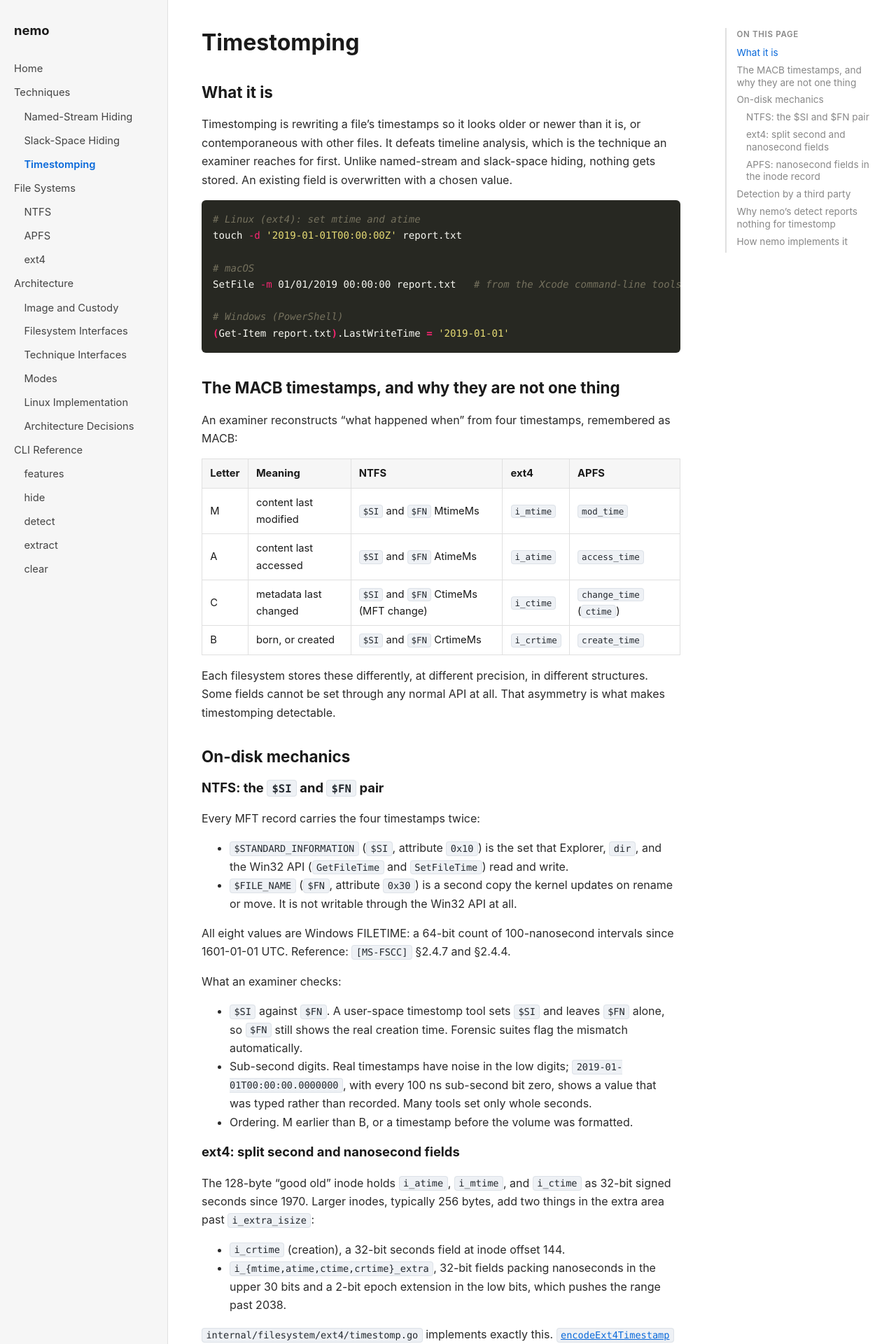
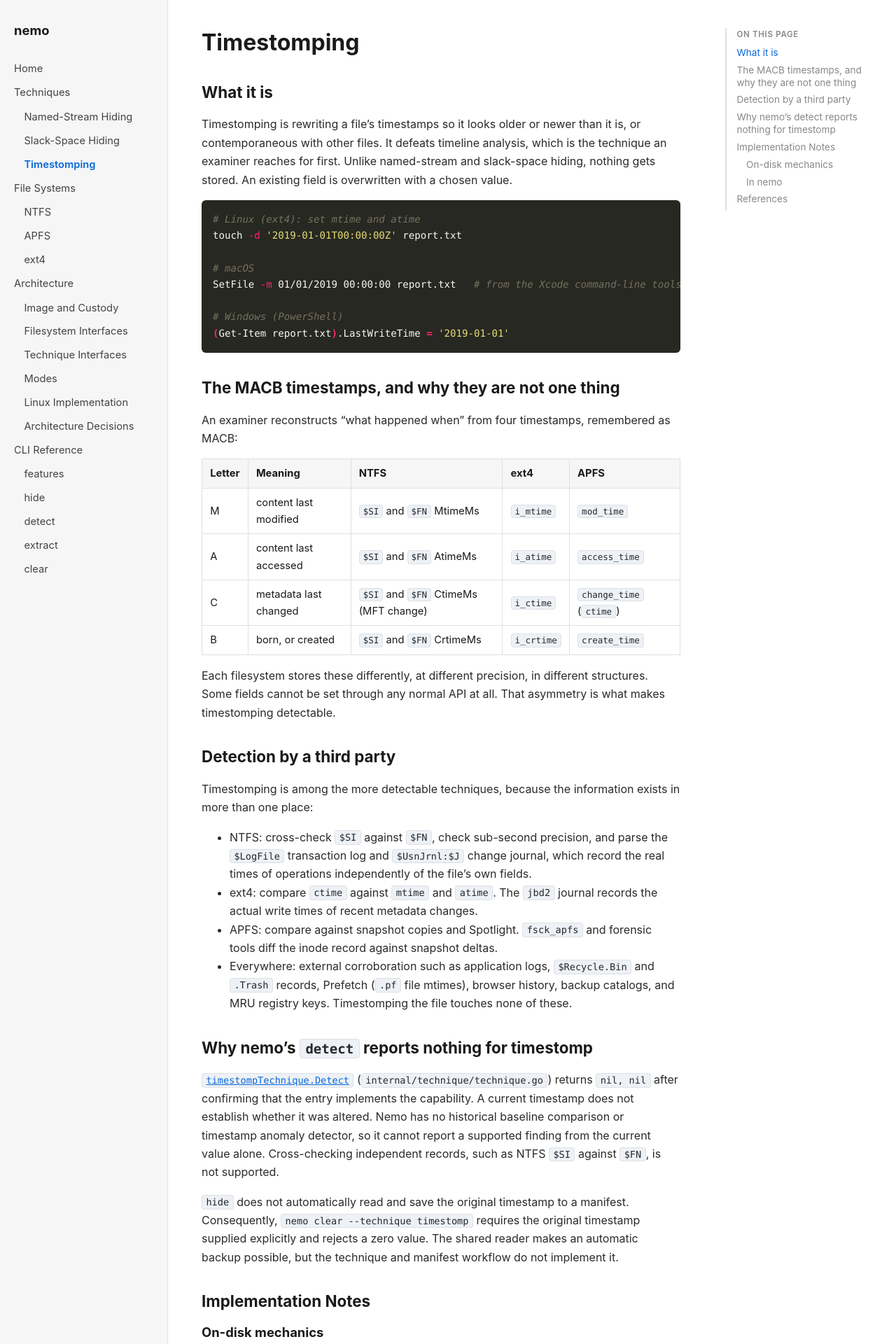
Before and after one commit to sahithyandev/nemo, a Jekyll site: the page built from docs/techniques/timestomping.md, in a window 1280 px wide. Shown: the top 1920 px of the page at 70% size. Built offline with Jekyll 4.4.1, drawn with Linux system fonts in a browser that asks for light colours; some of the changed text lies outside the part shown.

Commit message:
restructure timestomping page, add footnote refs

````diff
--- a/docs/techniques/timestomping.md
+++ b/docs/techniques/timestomping.md
@@ -41,9 +41,41 @@ Each filesystem stores these differently, at different precision, in different
 structures. Some fields cannot be set through any normal API at all. That
 asymmetry is what makes timestomping detectable.
 
-## On-disk mechanics
+## Detection by a third party
 
-### NTFS: the `$SI` and `$FN` pair
+Timestomping is among the more detectable techniques, because the information
+exists in more than one place:
+
+- NTFS: cross-check `$SI` against `$FN`, check sub-second precision, and parse the
+  `$LogFile` transaction log and `$UsnJrnl:$J` change journal, which record the
+  real times of operations independently of the file's own fields.
+- ext4: compare `ctime` against `mtime` and `atime`. The `jbd2` journal records
+  the actual write times of recent metadata changes.
+- APFS: compare against snapshot copies and Spotlight. `fsck_apfs` and forensic
+  tools diff the inode record against snapshot deltas.
+- Everywhere: external corroboration such as application logs, `$Recycle.Bin` and
+  `.Trash` records, Prefetch (`.pf` file mtimes), browser history, backup
+  catalogs, and MRU registry keys. Timestomping the file touches none of these.
+
+## Why nemo's `detect` reports nothing for timestomp
+
+[`timestompTechnique.Detect`]({{ site.src }}/internal/technique/technique.go#L405) (`internal/technique/technique.go`) returns
+`nil, nil` after confirming that the entry implements the capability. A current
+timestamp does not establish whether it was altered. Nemo has no historical
+baseline comparison or timestamp anomaly detector, so it cannot report a
+supported finding from the current value alone. Cross-checking independent
+records, such as NTFS `$SI` against `$FN`, is not supported.
+
+`hide` does not automatically read and save the original timestamp to a manifest.
+Consequently, `nemo clear --technique timestomp` requires the original timestamp
+supplied explicitly and rejects a zero value. The shared reader makes an automatic
+backup possible, but the technique and manifest workflow do not implement it.
+
+## Implementation Notes
+
+### On-disk mechanics
+
+#### NTFS: the `$SI` and `$FN` pair
 
 Every MFT record carries the four timestamps twice:
 
@@ -53,7 +85,7 @@ Every MFT record carries the four timestamps twice:
   rename or move. It is not writable through the Win32 API at all.
 
 All eight values are Windows FILETIME: a 64-bit count of 100-nanosecond intervals
-since 1601-01-01 UTC. Reference: `[MS-FSCC]` §2.4.7 and §2.4.4.
+since 1601-01-01 UTC.[^fscc]
 
 What an examiner checks:
 
@@ -65,7 +97,7 @@ What an examiner checks:
   value that was typed rather than recorded. Many tools set only whole seconds.
 - Ordering. M earlier than B, or a timestamp before the volume was formatted.
 
-### ext4: split second and nanosecond fields
+#### ext4: split second and nanosecond fields
 
 The 128-byte "good old" inode holds `i_atime`, `i_mtime`, and `i_ctime` as
 32-bit signed seconds since 1970. Larger inodes, typically 256 bytes, add two
@@ -100,12 +132,11 @@ the ext4 timestomp signature. nemo can write `i_ctime`, because it edits the
 inode bytes directly in an image, which is a capability a live attacker on a
 mounted filesystem does not have.
 
-### APFS: nanosecond fields in the inode record
+#### APFS: nanosecond fields in the inode record
 
 APFS stores the four timestamps in the `j_inode_val_t` inode record in the
 filesystem B-tree, each a 64-bit count of nanoseconds since 1970-01-01 UTC
-(Apple's *APFS Reference*, `j_inode_val_t`: `create_time`, `mod_time`,
-`change_time`, `access_time`). The precision is higher than NTFS or ext4, so a
+(`create_time`, `mod_time`, `change_time`, `access_time`).[^apfs] The precision is higher than NTFS or ext4, so a
 whole-second value is an even stronger sign a human typed it.
 
 APFS also keeps copies of the dates that a timestomp does not reach:
@@ -117,23 +148,7 @@ APFS also keeps copies of the dates that a timestomp does not reach:
   (`com.apple.quarantine`), carry their own dates.
 - Local `tmutil` snapshots preserve the inode record as it was.
 
-## Detection by a third party
-
-Timestomping is among the more detectable techniques, because the information
-exists in more than one place:
-
-- NTFS: cross-check `$SI` against `$FN`, check sub-second precision, and parse the
-  `$LogFile` transaction log and `$UsnJrnl:$J` change journal, which record the
-  real times of operations independently of the file's own fields.
-- ext4: compare `ctime` against `mtime` and `atime`. The `jbd2` journal records
-  the actual write times of recent metadata changes.
-- APFS: compare against snapshot copies and Spotlight. `fsck_apfs` and forensic
-  tools diff the inode record against snapshot deltas.
-- Everywhere: external corroboration such as application logs, `$Recycle.Bin` and
-  `.Trash` records, Prefetch (`.pf` file mtimes), browser history, backup
-  catalogs, and MRU registry keys. Timestomping the file touches none of these.
-
-## Why nemo's `detect` reports nothing for timestomp
+### In nemo
 
 [`filesystem.TimestompCapable`]({{ site.src }}/internal/filesystem/filesystem.go#L81) exposes the current value and field support as well
 as the write operation:
@@ -145,20 +160,6 @@ type TimestompCapable interface {
     SetTimestamp(field TimeField, t time.Time) error
 }
 ```
-
-[`timestompTechnique.Detect`]({{ site.src }}/internal/technique/technique.go#L405) (`internal/technique/technique.go`) still returns
-`nil, nil` after confirming that the entry implements the capability. A current
-timestamp does not establish whether it was altered. Nemo has no historical
-baseline comparison or timestamp anomaly detector, so it cannot report a
-supported finding from the current value alone. Cross-checking independent
-records, such as NTFS `$SI` against `$FN`, is not supported.
-
-`hide` does not automatically read and save the original timestamp to a manifest.
-Consequently, `nemo clear --technique timestomp` requires the original timestamp
-supplied explicitly and rejects a zero value. The shared reader makes an automatic
-backup possible, but the technique and manifest workflow do not implement it.
-
-## How nemo implements it
 
 [`timestompTechnique`]({{ site.src }}/internal/technique/technique.go#L376) (`internal/technique/technique.go`):
 
@@ -199,3 +200,9 @@ APFS also has a live-mode path on macOS (`internal/filesystem/apfs/live_darwin.g
 `setattrlist(ATTR_CMN_CRTIME)` (stdlib has no equivalent), and `changed` stays
 unsupported there too, for the same reason it's unsupported live everywhere else. See
 [APFS live mode](../file-systems/apfs.html#live-mode-macos).
+
+## References
+
+[^fscc]: Microsoft, [\[MS-FSCC\]: File System Control Codes](https://learn.microsoft.com/en-us/openspecs/windows_protocols/ms-fscc/), §2.4.7 and §2.4.4.
+
+[^apfs]: Apple, [*Apple File System Reference*](https://developer.apple.com/support/downloads/Apple-File-System-Reference.pdf), `j_inode_val_t`.
````
